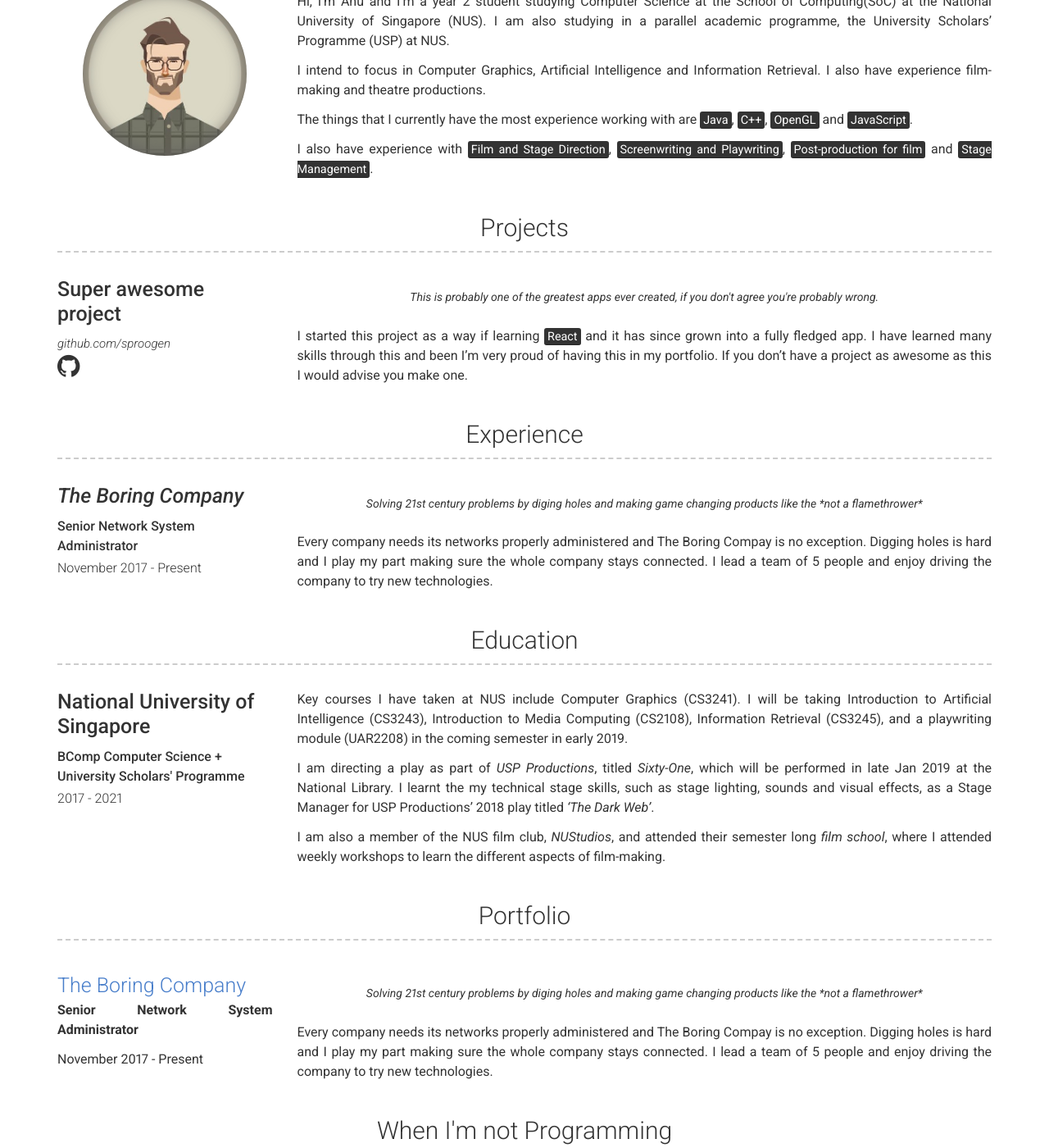
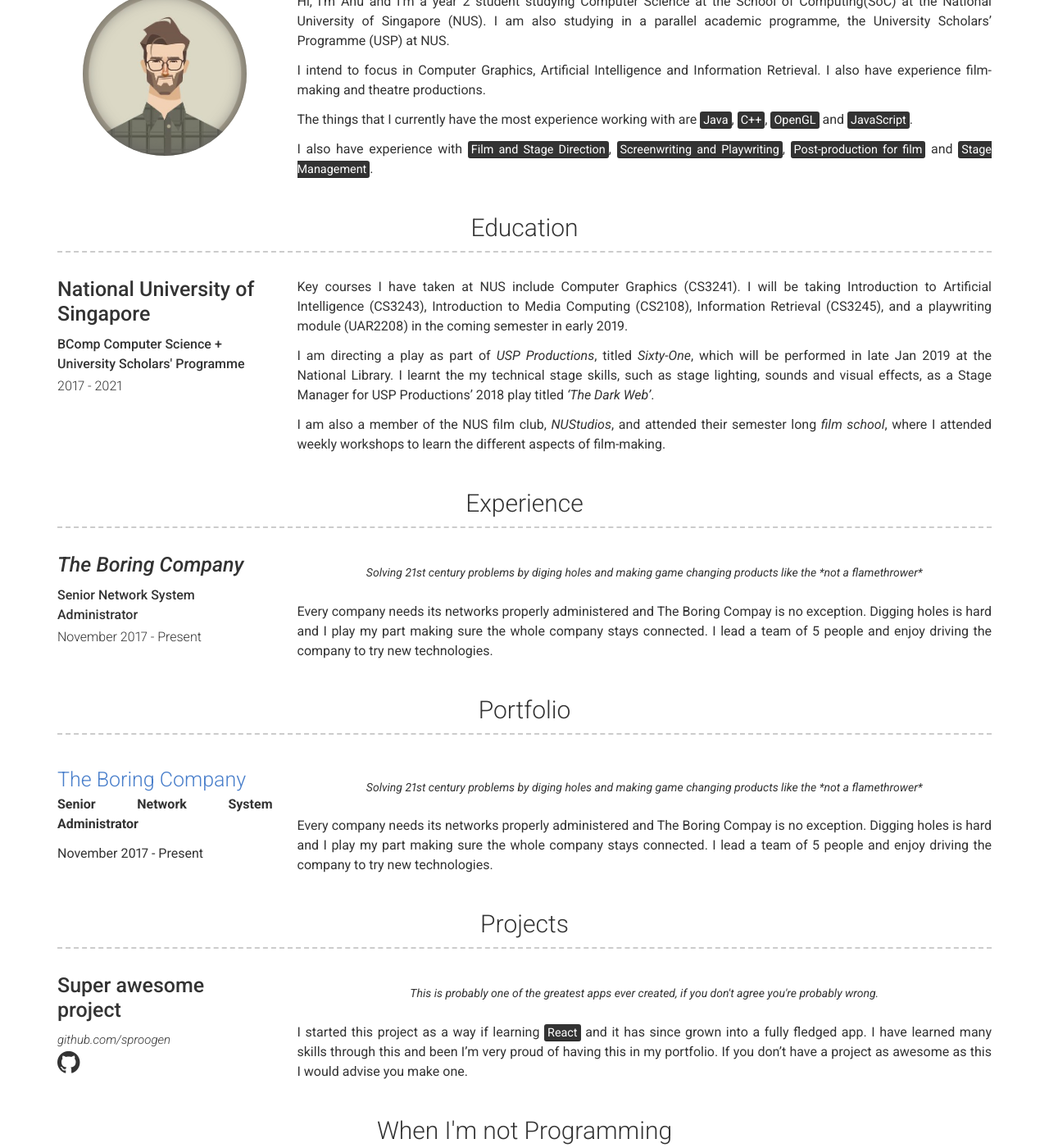
Before and after one commit to AnuKritiW/modern-resume-theme-site, a Jekyll site: the page built from index.md, in a window 1280 px wide and 1400 px high, scrolled down 312 px. Shown: the whole window at 82% size. Built offline with Jekyll 4.4.1, drawn with Linux system fonts in a browser that asks for light colours.

Commit message:
reorder sections

```diff
--- a/_layouts/default.html
+++ b/_layouts/default.html
@@ -12,21 +12,21 @@
 
             {%- include about.html -%}
 
-            {%- if site.data.projects.size > 0 -%}
-                {%- include projects.html -%}
+            {%- if site.data.education.size > 0 -%}
+                {%- include education.html -%}
             {%- endif -%}
 
             {%- if site.data.experience.size > 0 -%}
                 {%- include experience.html -%}
             {%- endif -%}
 
-            {%- if site.data.education.size > 0 -%}
-                {%- include education.html -%}
+            {%- if site.data.portfolio.size > 0 -%}
+                {%- include portfolio.html -%}
             {%- endif -%}
 
-            <!-- {%- if site.data.portfolio.size > 0 -%} -->
-                {%- include portfolio.html -%}
-            <!-- {%- endif -%} -->
+            {%- if site.data.projects.size > 0 -%}
+                {%- include projects.html -%}
+            {%- endif -%}
 
             {%- include more.html -%}
 
```
